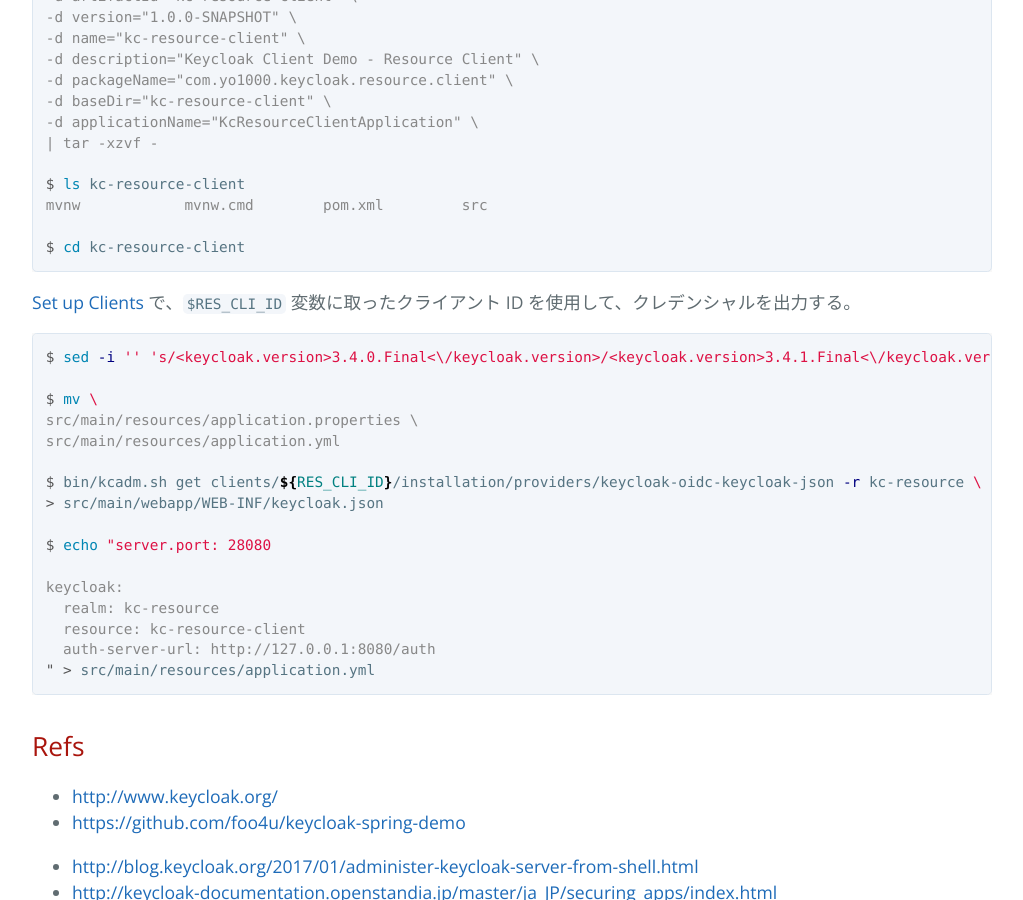
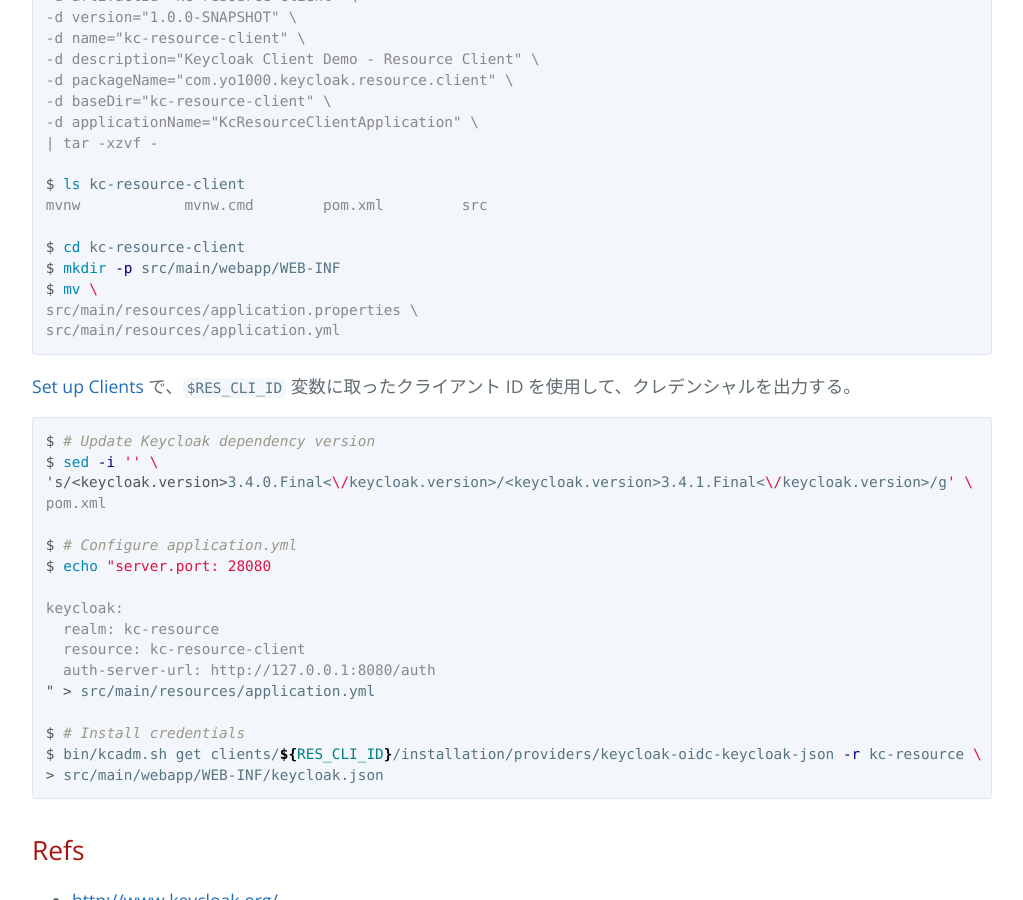
Before and after one commit to yo1000/blog.yo1000.com, a Jekyll site: the page built from _posts/2017-12-18-keycloak-demo.md, in a window 1280 px wide and 900 px high, scrolled down 5344 px. Shown: the whole window, without its empty margins (224-1247 px from the left). Built offline with Jekyll 4.4.1, drawn with Linux system fonts in a browser that asks for light colours; our own code applies the rules of GitHub Pages for plain Markdown files.

Commit message:
Update 2017-12-18-keycloak-demo.md

````diff
--- a/_posts/2017-12-18-keycloak-demo.md
+++ b/_posts/2017-12-18-keycloak-demo.md
@@ -251,20 +251,21 @@
 mvnw		mvnw.cmd	pom.xml		src
 
 $ cd kc-resource-client
+$ mkdir -p src/main/webapp/WEB-INF
+$ mv \
+src/main/resources/application.properties \
+src/main/resources/application.yml
 ```
 
 [Set up Clients](#set-up-clients) で、`$RES_CLI_ID` 変数に取ったクライアント ID を使用して、クレデンシャルを出力する。
 
 ```console
-$ sed -i '' 's/<keycloak.version>3.4.0.Final<\/keycloak.version>/<keycloak.version>3.4.1.Final<\/keycloak.version>/g' pom.xml
+$ # Update Keycloak dependency version
+$ sed -i '' \
+'s/<keycloak.version>3.4.0.Final<\/keycloak.version>/<keycloak.version>3.4.1.Final<\/keycloak.version>/g' \
+pom.xml
 
-$ mv \
-src/main/resources/application.properties \
-src/main/resources/application.yml
-
-$ bin/kcadm.sh get clients/${RES_CLI_ID}/installation/providers/keycloak-oidc-keycloak-json -r kc-resource \
-> src/main/webapp/WEB-INF/keycloak.json
-
+$ # Configure application.yml
 $ echo "server.port: 28080
 
 keycloak:
@@ -272,6 +273,10 @@
   resource: kc-resource-client
   auth-server-url: http://127.0.0.1:8080/auth
 " > src/main/resources/application.yml
+
+$ # Install credentials
+$ bin/kcadm.sh get clients/${RES_CLI_ID}/installation/providers/keycloak-oidc-keycloak-json -r kc-resource \
+> src/main/webapp/WEB-INF/keycloak.json
 ```
 
 ## Refs
````
